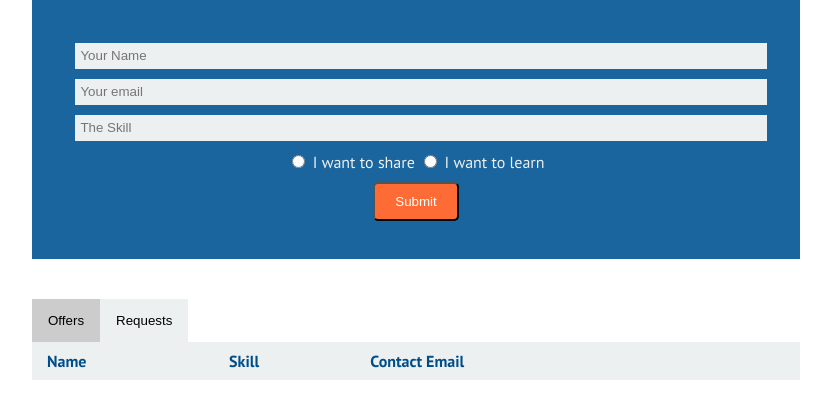
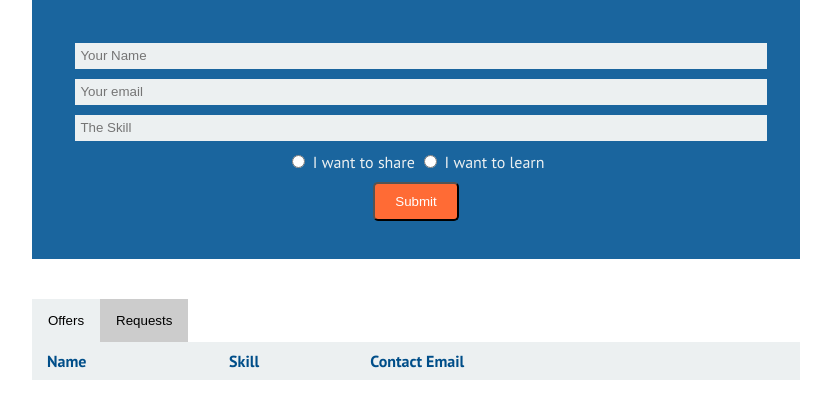
Before and after one commit to fac-14/JEAH_DB_week, a website: page public/index.html in a window 1280 px wide. In both pictures the pointer is over the button "Offers". Shown: the part 85-504 px from the top of the page, without its empty margins (224-1055 px from the left). Drawn offline with Linux system fonts and the light colour scheme; files that its build step writes are made by us from their sources; no server answers; files whose address does not match are found by name.

Commit message:
made tabs not confusing

```diff
--- a/public/main.css
+++ b/public/main.css
@@ -69,7 +69,8 @@ form button {
 }
 
 .tab button {
-    background-color: #ecf0f1;
+    background-color: #ccc;
+
     border: 1px solid #ccc;
     float: left;
     border: none;
@@ -81,12 +82,12 @@ form button {
 
 /* Change background color of buttons on hover */
 .tab button:hover {
-    background-color: #ddd;
+    background-color: lightyellow;
 }
 
 
 .tab button.active {
-    background-color: #ccc;
+    background-color: #ecf0f1;
 }
 
 /* Style the tab content */
```
